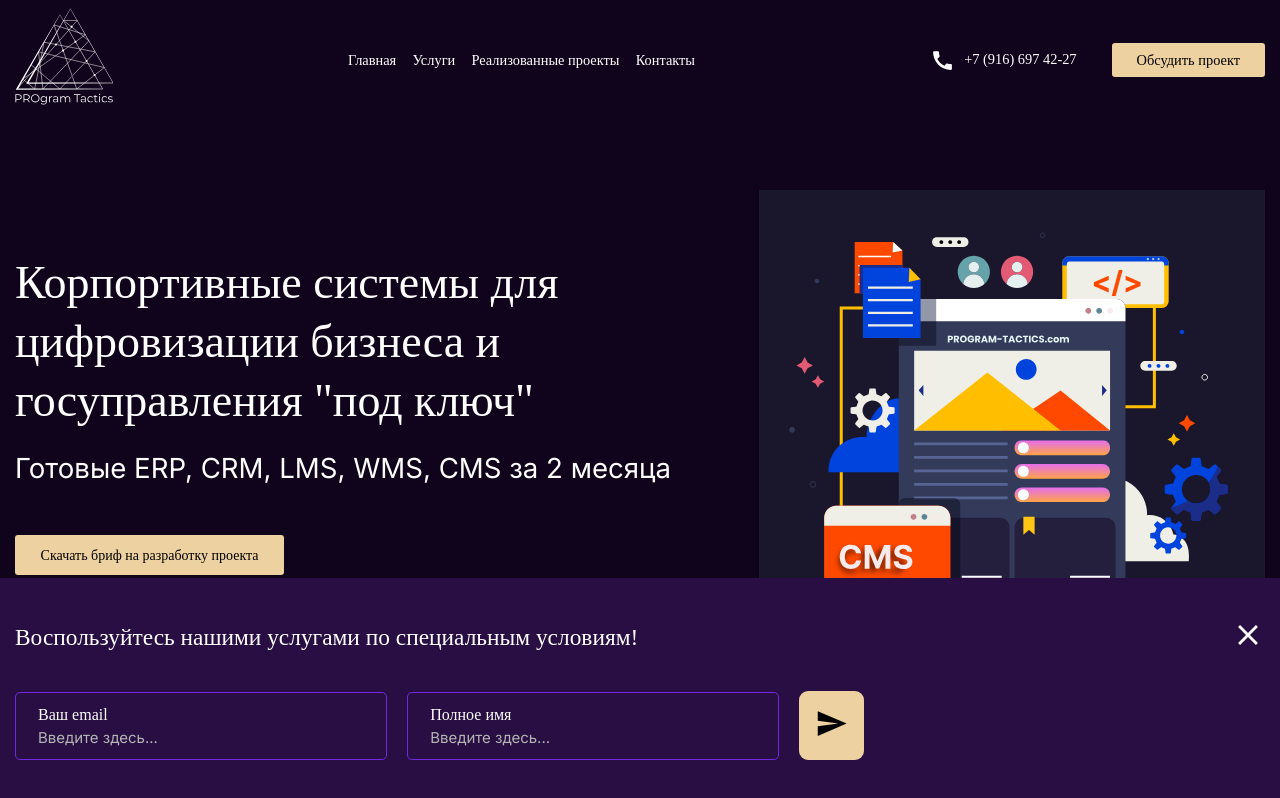
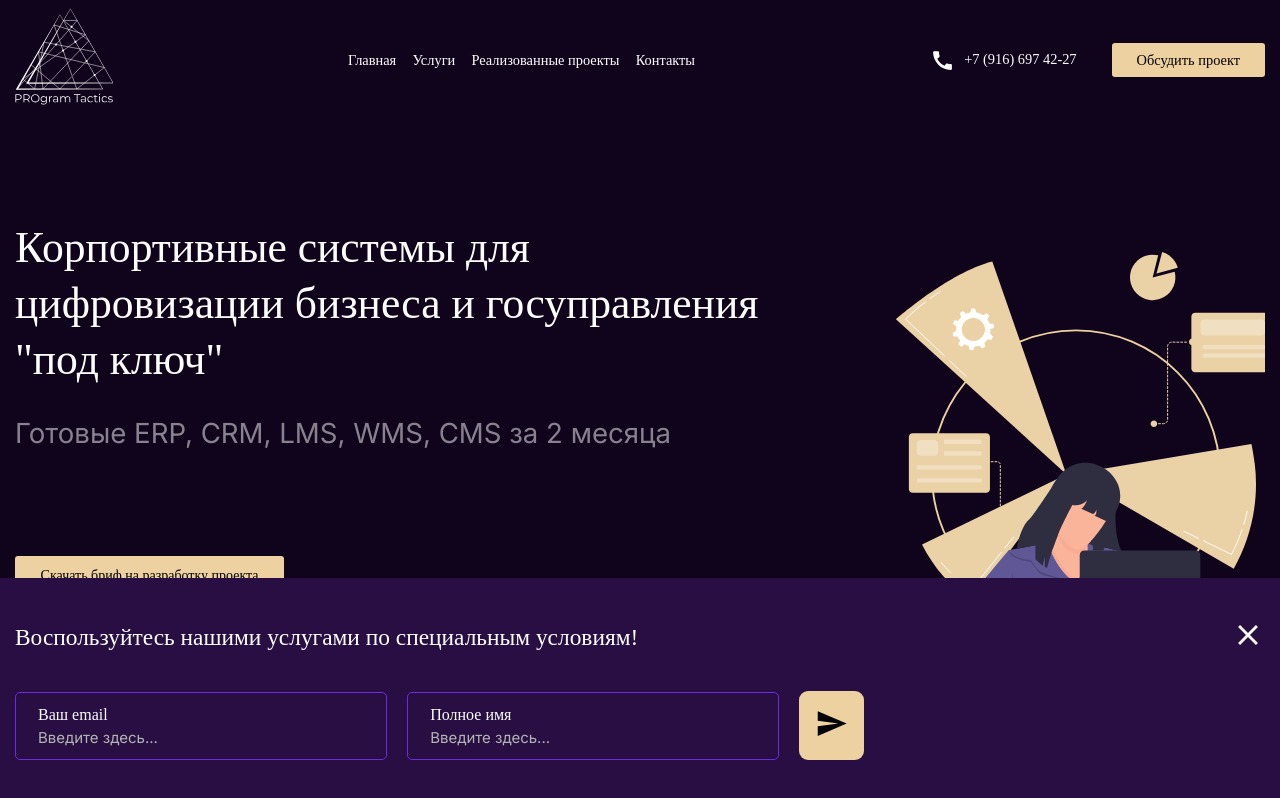
Before and after one commit to Daryyya/new-tactics, a Next.js app: page /corporate-system in a window 1280 px wide. Shown: the top 798 px of the page. Built offline with nearby package versions, Linux system fonts and the light colour scheme; a web font is replaced by a local one.

Commit message:
fix: corporate system

```diff
--- a/app/components/screens/corporateSystem/CorporateSystemBanner.module.scss
+++ b/app/components/screens/corporateSystem/CorporateSystemBanner.module.scss
@@ -2,8 +2,8 @@
 @import "../../../assets/styles/mixins";
 
 .corporateSystemBanner {
-  padding-top: 70px;
-  padding-bottom: &0px;
+  padding-top: 100px;
+  padding-bottom: 30px;
 
   .corporateSystemBannerBody {
     display: flex;
@@ -17,23 +17,27 @@
     }
 
     .info {
-      max-width: 744px;
+      max-width: 785px;
       h1 {
-        @include adaptiv-value("font-size", 58, 28, 0);
+        @include adaptiv-value("font-size", 54, 28, 0);
         line-height: 128%;
-        margin-bottom: 21px;
+        margin-bottom: 30px;
+
+        @media (min-width: 1600px) {
+          font-size: 48px;
+        }
       }
 
       p {
-        max-width: 711px;
         @include adaptiv-value("font-size", 34, 18, 0);
         line-height: 122.9%;
-        margin-bottom: 50px;
+        color: rgba(255, 255, 255, 0.5);;
+        margin-bottom: 105px;
       }
 
       button {
         @include adaptiv-value("font-size", 16, 11, 0);
-        line-height: 19px;
+        line-height: 128%;
         background: #000;
         background: $yellow;
         @include adaptiv-value("padding-top", 12, 8, 0);
@@ -41,8 +45,8 @@
         @include adaptiv-value("padding-right", 36, 10, 0);
         @include adaptiv-value("padding-left", 36, 10, 0);
         border-radius: 3px;
-        transition: all 0.2s ease;
-        margin-bottom: 10px;
+        transition: all 0.3s ease;
+        margin-bottom: 30px;
 
         &:hover {
           background: $yellowHover;
@@ -52,7 +56,7 @@
 
       .icons {
         display: flex;
-        gap: 30px;
+        gap: 23px;
 
         a {
           background: linear-gradient(
@@ -66,7 +70,7 @@
           align-items: center;
           width: 54px;
           height: 54px;
-          transition: opacity 0.2s ease;
+          transition: opacity 0.3s ease;
           &:hover {
             opacity: 0.5;
           }
--- a/app/components/screens/corporateSystem/CorporateSystemBanner.tsx
+++ b/app/components/screens/corporateSystem/CorporateSystemBanner.tsx
@@ -1,5 +1,5 @@
-import { developmentSvg, telegramSvg } from "@/assets/images/home";
-import { whatsappSvg } from "@/assets/images/shared";
+import { telegramSvg } from "@/assets/images/home";
+import { whatsappSvg, corporateSystemBanner } from "@/assets/images/shared";
 import Image from "next/image";
 import Link from "next/link";
 import React, { useState } from "react";
@@ -35,7 +35,7 @@ const CorporateSystemBanner = () => {
             <div>
               <Image
                 className={styles.image}
-                src={developmentSvg}
+                src={corporateSystemBanner}
                 alt="Приложение"
               />
             </div>
--- a/pages/corporate-system.tsx
+++ b/pages/corporate-system.tsx
@@ -14,7 +14,7 @@ import React from "react";
 
 const CorporateSystem = () => {
   return (
-    <Layout title="Корпоративные системы" description="description">
+    <Layout title="Разработка корпоративных систем" description="description">
       <CorporateSystemBanner/>
       <Services />
       <Cases />
```
